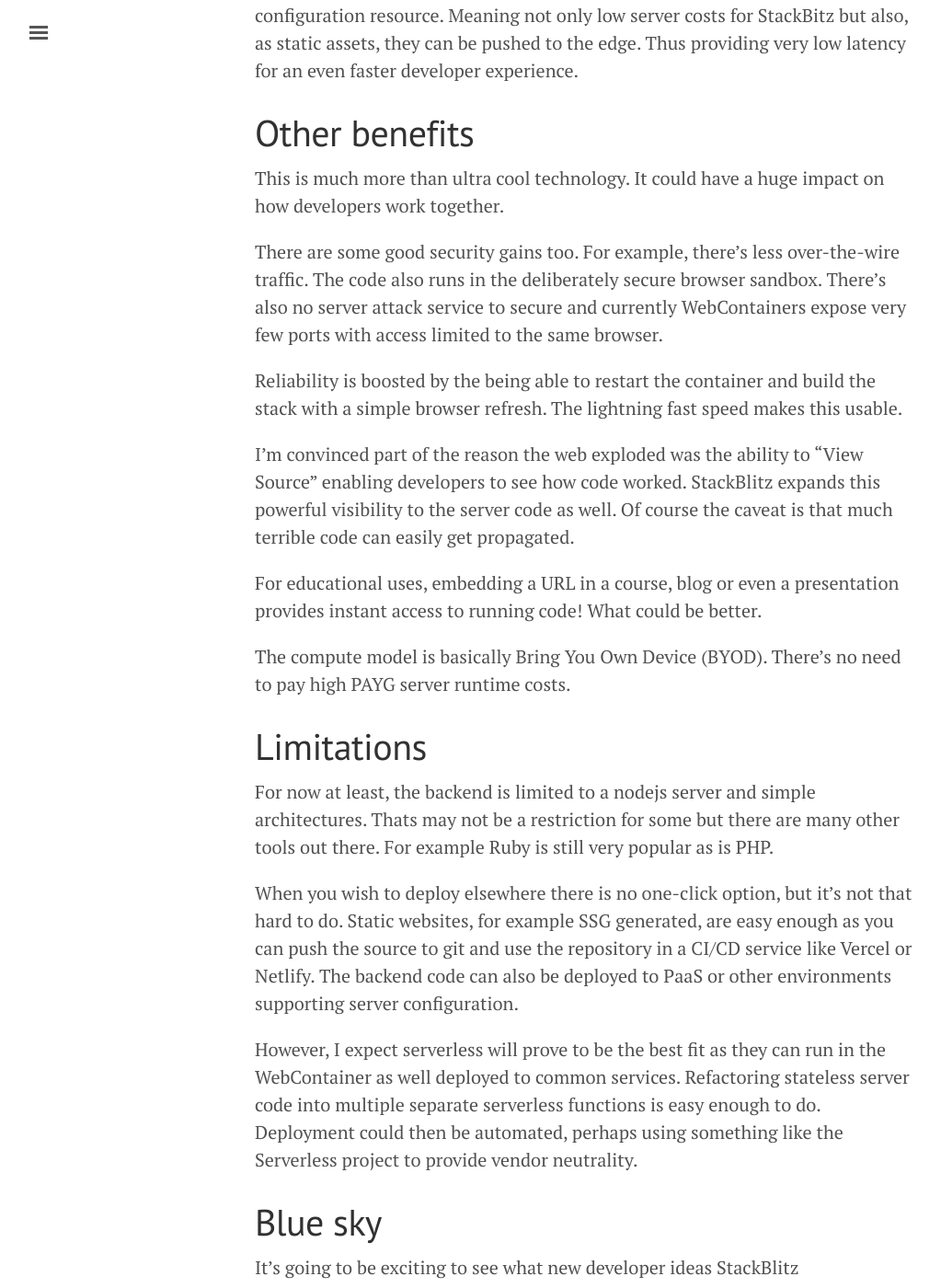
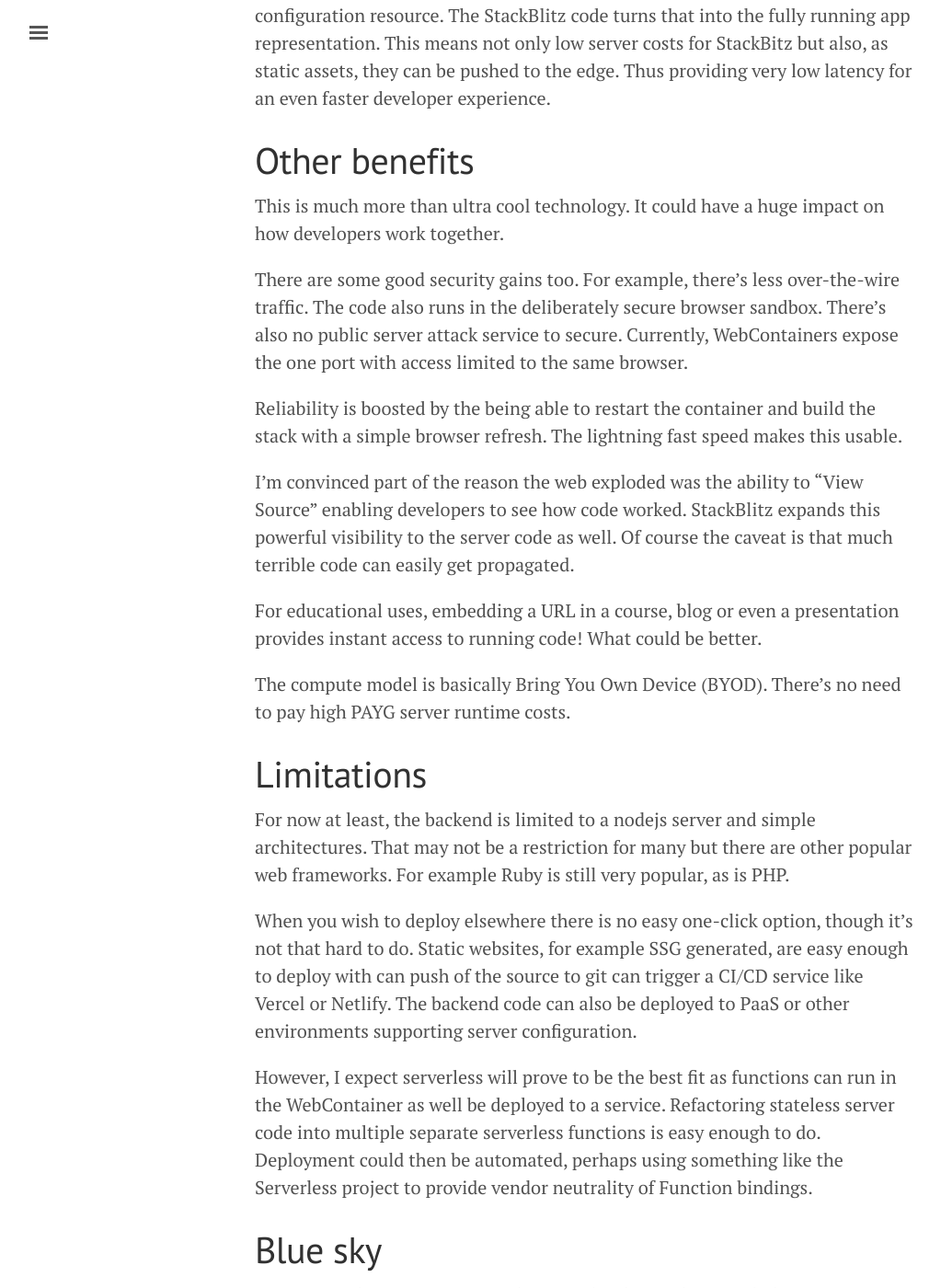
Before and after one commit to OpenDirective/opendirective.github.io, a Jekyll site: the page built from _posts/2022-03-26-web-native-development-with-stackblitz.md, in a window 1280 px wide and 1400 px high, scrolled down 4129 px. Shown: the whole window at 92% size, without its empty margins (3-1026 px from the left). Built offline with Jekyll 4.4.1, drawn with Linux system fonts in a browser that asks for light colours; some of the changed text lies outside the part shown.

Commit message:
More tweeks

```diff
--- a/_posts/2022-03-26-web-native-development-with-stackblitz.md
+++ b/_posts/2022-03-26-web-native-development-with-stackblitz.md
@@ -46,21 +46,21 @@
 
 What this means is that given a URL you get a fully functional nodejs server as well as the frontend app, which is also served from the container. This is all running in the browser window / tab. You can then use the powerful browser F12 developer tools to debug BOTH front and backend.
 
-The reason is say this is "web native" development is that apart from running the backend in the browser, you get to leverage the core super power of the web. The URL!
+The reason I say this is "web native" development is that apart from running the backend in the browser, you get to leverage the core super power of the web. The URL!
 
 URLs underpin the [RESTful](https://en.wikipedia.org/wiki/Representational_state_transfer) web architecture. They identify a resource and you can share them, embed them in content, use them in apps, even put them in a QR code. With StackBlitz that means there are now many ways to access a full stack app running in a web browser.
 
 As developers often want to leverage existing code and modify it, StackBlitz provides as simple way to use the common "fork" pattern. This gives you a complete new copy of the full-stack, ready to work on. With the coming improved GitHub integration that's going to neatly fit existing developer workflows too. This could open up new ways to make and accept community contributions via Pull Requests.
 
-As browser's support multiple tabs you can have multiple web apps running at once. For example, to compare a fork or Pull Request. They are completely isolated, neatly avoid the common problem experienced on developer machines of conflicting version fo tools or other dependencies.
+As browser's support multiple tabs you can have multiple web apps running at once. For example, to compare a fork or Pull Request. They are completely isolated, neatly avoiding the common problem experienced on developer machines of conflicting versions of globally installed tools or dependencies.
 
-Under the bonnet (hood), I expect a URL simply references a text based container configuration resource. Meaning not only low server costs for StackBitz but also, as static assets, they can be pushed to the edge. Thus providing very low latency for an even faster developer experience.
+Under the bonnet (hood), I expect a URL simply refers to a text based container configuration resource. The StackBlitz code turns that into the fully running app representation. This means not only low server costs for StackBitz but also, as static assets, they can be pushed to the edge. Thus providing very low latency for an even faster developer experience.
 
 # Other benefits
 
 This is much more than ultra cool technology. It could have a huge impact on how developers work together.
 
-There are some good security gains too. For example, there's less over-the-wire traffic. The code also runs in the deliberately secure browser sandbox. There's also no server attack service to secure and currently WebContainers expose very few ports with access limited to the same browser.
+There are some good security gains too. For example, there's less over-the-wire traffic. The code also runs in the deliberately secure browser sandbox. There's also no public server attack service to secure. Currently, WebContainers expose the one port with access limited to the same browser.
 
 Reliability is boosted by the being able to restart the container and build the stack with a simple browser refresh. The lightning fast speed makes this usable.
 
@@ -72,11 +72,11 @@
 
 # Limitations
 
-For now at least, the backend is limited to a nodejs server and simple architectures. Thats may not be a restriction for some but there are many other tools out there. For example Ruby is still very popular as is PHP.
+For now at least, the backend is limited to a nodejs server and simple architectures. That may not be a restriction for many but there are other popular web frameworks. For example Ruby is still very popular, as is PHP.
 
-When you wish to deploy elsewhere there is no one-click option, but it's not that hard to do. Static websites, for example SSG generated, are easy enough as you can push the source to git and use the repository in a CI/CD service like Vercel or Netlify. The backend code can also be deployed to PaaS or other environments supporting server configuration.
+When you wish to deploy elsewhere there is no easy one-click option, though it's not that hard to do. Static websites, for example SSG generated, are easy enough to deploy with can push of the source to git can trigger a CI/CD service like Vercel or Netlify. The backend code can also be deployed to PaaS or other environments supporting server configuration.
 
-However, I expect serverless will prove to be the best fit as they can run in the WebContainer as well deployed to common services. Refactoring stateless server code into multiple separate serverless functions is easy enough to do. Deployment could then be automated, perhaps using something like the Serverless project to provide vendor neutrality.
+However, I expect serverless will prove to be the best fit as functions can run in the WebContainer as well be deployed to a service. Refactoring stateless server code into multiple separate serverless functions is easy enough to do. Deployment could then be automated, perhaps using something like the Serverless project to provide vendor neutrality of Function bindings.
 
 # Blue sky
 
```
